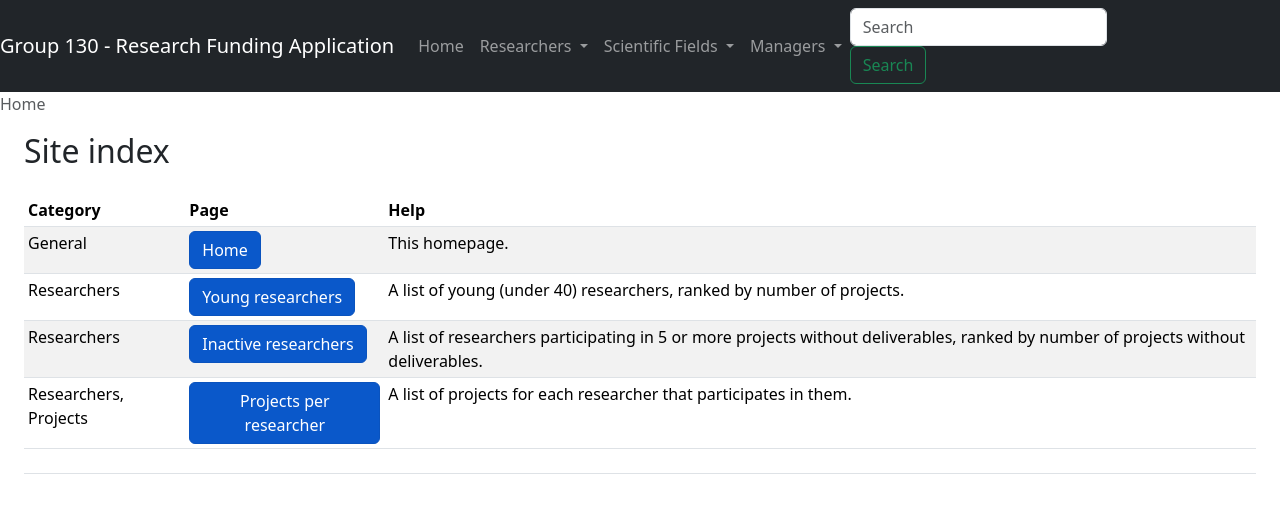
After one commit to karabp/db22a, a Django app: page / in a window 1280 px wide. The commit adds this page. Shown: the top 513 px of the page. Run offline with Django 3.2, Linux system fonts and the light colour scheme; some libraries are stand-ins or nearby versions.

Commit message:
A home page.
* Started writing a home page.

```diff
--- a/research_funding/templates/research_funding/base.html
+++ b/research_funding/templates/research_funding/base.html
@@ -1,7 +1,7 @@
 {% extends 'base.html' %}
 {% block navbar %}
 <nav class="navbar navbar-expand-lg navbar-dark bg-dark">
-  <a class="navbar-brand" href="#">Group 130 - Research Funding Application</a>
+  <a class="navbar-brand" href="{% url 'home' %}">Group 130 - Research Funding Application</a>
   <button class="navbar-toggler" type="button" data-toggle="collapse" data-target="#navbarSupportedContent" aria-controls="navbarSupportedContent" aria-expanded="false" aria-label="Toggle navigation">
     <span class="navbar-toggler-icon"></span>
   </button>
@@ -9,7 +9,7 @@
   <div class="collapse navbar-collapse" id="navbarSupportedContent">
     <ul class="navbar-nav mr-auto">
       <li class="nav-item {% block link_home %}{% endblock %}">
-        <a class="nav-link" href="#">Home <span class="sr-only">(current)</span>
+	<a class="nav-link" href="{% url 'home' %}">Home</a>
 </a>
       </li>
       <li class="nav-item dropdown {% block link_researchers %}{% endblock %}">
@@ -48,7 +48,9 @@
 </nav>
 <nav aria-label="breadcrumb">
   <ol class="breadcrumb">
-    <li class="breadcrumb-item"><a href="#">Home</a></li>
+    {% block home_breadcrumb %}
+    <li class="breadcrumb-item"><a href="{% url 'home'%}">Home</a></li>
+    {% endblock %}
     {% block breadcrumb %}
     {% endblock %}
   </ol>
--- /dev/null
+++ b/research_funding/templates/research_funding/home.html
@@ -0,0 +1,56 @@
+{% extends 'research_funding/base.html' %}
+
+{% block title %}Home{% endblock %}
+
+{% block link_home %}active{% endblock %}
+
+{% block home_breadcrumb %}
+<li class="breadcrumb-item active" aria-current="page">Home</li>
+{% endblock %}
+
+{% block main %}
+<h2>Site index</h2>
+<div class="d-flex justify-content-between flex-wrap flex-md-nowrap align-items-center pt-3 pb-2 mb-3 border-bottom">
+  <div class="table-responsive">
+    <table class="table table-striped table-sm">
+      <thead>
+	<tr>
+          <th>Category</th>
+          <th>Page</th>
+	  <th>Help</th>
+	</tr>
+      </thead>
+      <tbody>
+	<tr>
+          <td>General</td>
+	  <td>
+	    <a class="btn btn-primary active" role="button" aria-pressed="true" href="{% url 'home' %}">Home</a>
+	  </td>
+	  <td>This homepage.</td>
+	</tr>
+	<tr>
+          <td>Researchers</td>
+	  <td>
+	    <a class="btn btn-primary active" role="button" aria-pressed="true" href="{% url 'young_researchers' %}">Young researchers</a>
+	  </td>
+	  <td>A list of young (under 40) researchers, ranked by number of projects.</td>
+	</tr>
+	<tr>
+          <td>Researchers</td>
+	  <td>
+	    <a class="btn btn-primary active" role="button" aria-pressed="true" href="{% url 'inactive_researchers' %}">Inactive researchers</a>
+	  </td>
+	  <td>A list of researchers participating in 5 or more projects without deliverables, ranked by number of projects without deliverables.</td>
+	</tr>
+	<tr>
+          <td>Researchers, Projects</td>
+	  <td>
+	    <a class="btn btn-primary active" role="button" aria-pressed="true" href="{% url 'projects_per_researcher' %}">Projects per researcher</a>
+	  </td>
+	  <td>A list of projects for each researcher that participates in them.</td>
+	</tr>
+      </tbody>
+    </table>
+  </div>
+</div>
+{% endblock %}
--- a/research_funding/templates/research_funding/scientific_field/index.html
+++ b/research_funding/templates/research_funding/scientific_field/index.html
@@ -28,7 +28,7 @@
           <td>{{ scientific_field.description }}</td>
 	  <td>{{ scientific_field.project_count }}</td>
           <td>
-	      <a class="btn btn-primary active" role="button" aria-pressed="true" href="{% url 'scientific_field_projects_and_researchers' scientific_field.title|slugify %}">Open <i class="bi bi-link"></i></a>
+	      <a class="btn btn-primary active" role="button" aria-pressed="true" href="{% url 'scientific_field_projects_and_researchers' scientific_field.title|slugify %}">Open</a>
 	  </td>
 	</tr>
 	{% endfor %}
--- a/research_funding/urls.py
+++ b/research_funding/urls.py
@@ -12,4 +12,5 @@ urlpatterns = [
     path('manager/highest-funding', views.managers_highest_funding, name='managers_highest_funding'),
     path('project/search/<pattern>', views.project_search_json, name='project_search_json'),
     path('project/search', views.project_search_form, name='project_search_form'),
+    path('', views.home, name='home'),
 ]
--- a/research_funding/views.py
+++ b/research_funding/views.py
@@ -205,3 +205,6 @@ def project_search_form(request):
         , [])
 
     return render(request, 'research_funding/project/search_form.html', { 'managers': managers })
+
+def home(request):
+    return render(request, 'research_funding/home.html', {})
```
